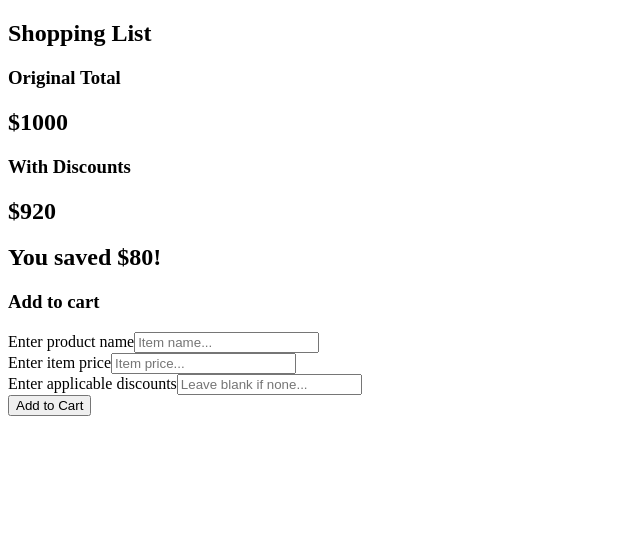
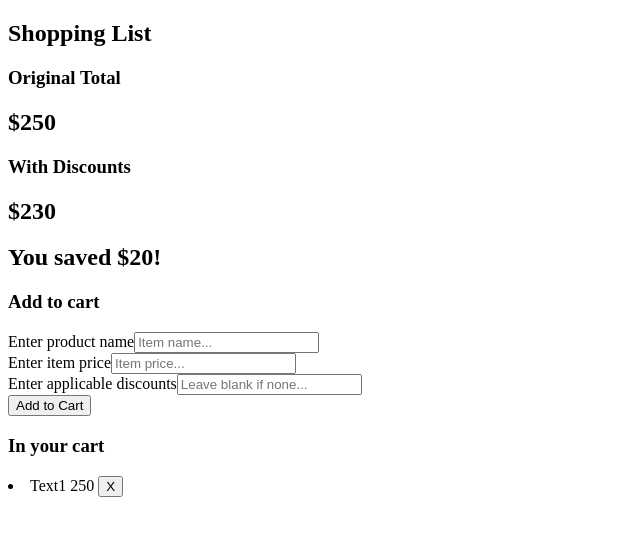
Before and after one commit to elakapmain/project4, a Vue app: page / in a window 1280 px wide. Shown: the top 536 px of the page, without its empty margins (0-640 px from the left). Built offline with nearby package versions, Linux system fonts and the light colour scheme.

Commit message:
Get list and remover working

```diff
--- a/src/App.vue
+++ b/src/App.vue
@@ -2,14 +2,12 @@
     import Header from './components/Header.vue';
     import Totals from './components/Totals.vue';
     import CartAdd from './components/CartAdd.vue';
+    import CartList from './components/CartList.vue';
 
     import { computed, ref } from 'vue';
 
     const cartItems = ref([
-        {id: 1, name:'Text1', amount:250, discount: 20},
-        {id: 1, name:'Text2', amount:250, discount: 20},
-        {id: 1, name:'Text3', amount:250, discount: 20},
-        {id: 1, name:'Text4', amount:250, discount: 20},
+        {id: 1, name:'Text1', price:250, discount: 20},
     ]);
 
     const cartDiscounts = computed(() =>{
@@ -20,13 +18,17 @@
 
     const cartTotal = computed(() =>{
         return cartItems.value.reduce((sum, x)=>{
-            return sum+x.amount
+            return sum+x.price
         },0)
     })
 
     const discountedTotal = computed(() =>{
         return cartTotal.value - cartDiscounts.value
     })
+
+    const handleRemove = (id) => {
+        cartItems.value = cartItems.value.filter((x) => x.id !== id)
+    }
 </script>
 
 <template>
@@ -34,5 +36,6 @@
     <div class="container">
         <Totals :total="cartTotal" :totalWithDiscounts="discountedTotal" :discounts="cartDiscounts"></Totals>
         <CartAdd></CartAdd>
+        <CartList :cartItems="cartItems" @itemRemoved="handleRemove"></CartList>
     </div>
 </template>
--- /dev/null
+++ b/src/components/CartList.vue
@@ -0,0 +1,25 @@
+<script setup>
+    import { defineProps, defineEmits } from 'vue';
+
+    const props = defineProps({
+        cartItems: {
+            type: Array,
+            require: true,
+        }
+    })
+
+    const emit = defineEmits(['itemRemoved'])
+
+    const itemRemoved = (id) => {
+        emit('itemRemoved', id)
+    }
+</script>
+
+<template>
+    <h3>In your cart</h3>
+    <ul id="cart"></ul>
+        <li v-for="x in cartItems" v-bind:key="x.id">
+            {{ x.name }} {{ x.price }}
+            <button @click="itemRemoved(x.id)" class="delete-btn">X</button>
+        </li>
+</template>
```
